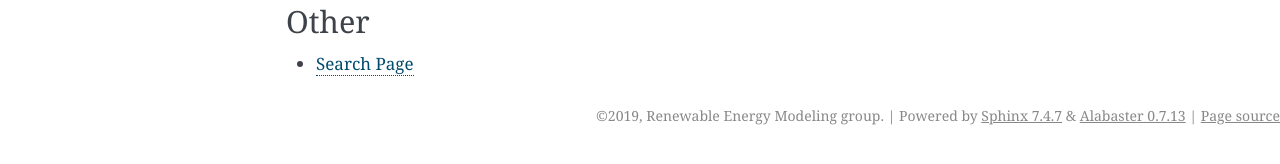
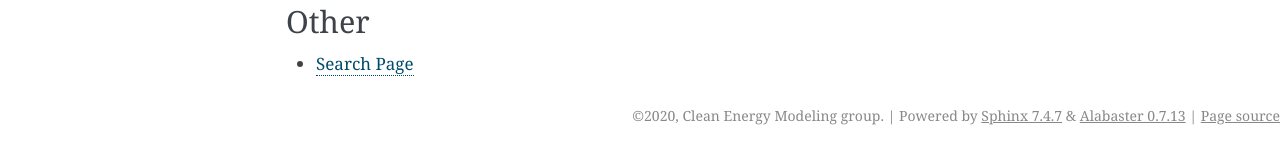
Before and after one commit to Breakthrough-Energy/docs, a Sphinx documentation site: the page built from source/index.rst, in a window 1280 px wide. Shown: the part 475-639 px from the top of the page. Built offline with Sphinx 7.4.7, drawn with Linux system fonts in a browser that asks for light colours.

```diff
--- a/source/conf.py
+++ b/source/conf.py
@@ -24,8 +24,8 @@ warnings.filterwarnings("ignore", message="numpy.ufunc size changed")
 
 # -- Project information -----------------------------------------------------
 
-project = 'REM'
-copyright = '2019, Renewable Energy Modeling group'
+project = 'CEM'
+copyright = '2020, Clean Energy Modeling group'
 author = 'Yixing Xu, Kaspar Mueller, Dan Livengood, Benjamin Rouille d\'Orfeuil'
 
 # The short X.Y version
@@ -113,7 +113,7 @@ html_static_path = ['_static']
 # -- Options for HTMLHelp output ---------------------------------------------
 
 # Output file base name for HTML help builder.
-htmlhelp_basename = 'REMdoc'
+htmlhelp_basename = 'CEMdoc'
 
 
 # -- Options for LaTeX output ------------------------------------------------
@@ -140,7 +140,7 @@ latex_elements = {
 # (source start file, target name, title,
 #  author, documentclass [howto, manual, or own class]).
 latex_documents = [
-    (master_doc, 'rem.tex', 'REM Documentation',
+    (master_doc, 'rem.tex', 'CEM Documentation',
      'Y. Xu, K. Mueller, D. Livengood, B. Rouille d\'Orfeuil', 'manual'),
 ]
 
@@ -150,7 +150,7 @@ latex_documents = [
 # One entry per manual page. List of tuples
 # (source start file, name, description, authors, manual section).
 man_pages = [
-    (master_doc, 'rem', 'REM Documentation',
+    (master_doc, 'cem', 'CEM Documentation',
      [author], 1)
 ]
 
@@ -161,8 +161,8 @@ man_pages = [
 # (source start file, target name, title, author,
 #  dir menu entry, description, category)
 texinfo_documents = [
-    (master_doc, 'rem', 'REM Documentation',
-     author, 'REM Group', 'Power flow studies in U.S. electrical grid',
+    (master_doc, 'cem', 'CEM Documentation',
+     author, 'CEM Group', 'Power flow studies in U.S. electrical grid',
      'Miscellaneous'),
 ]
 
```
